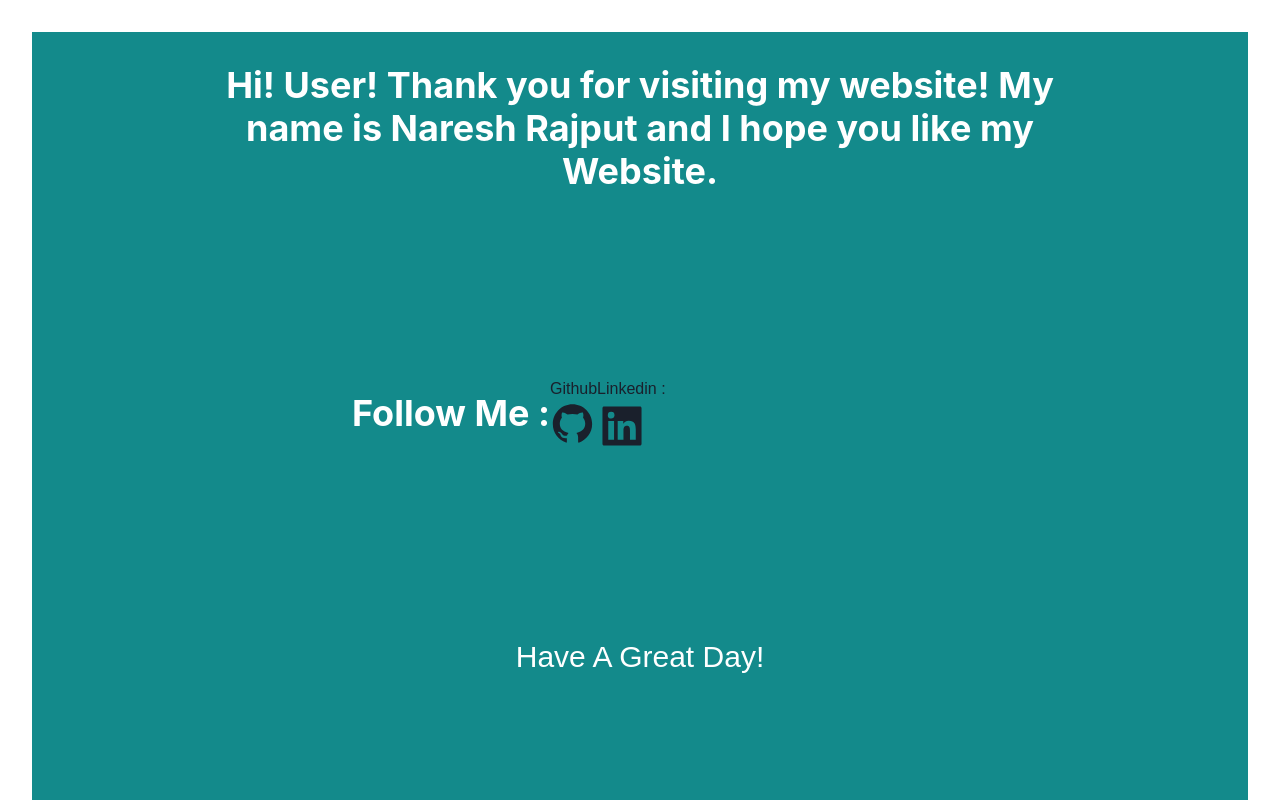
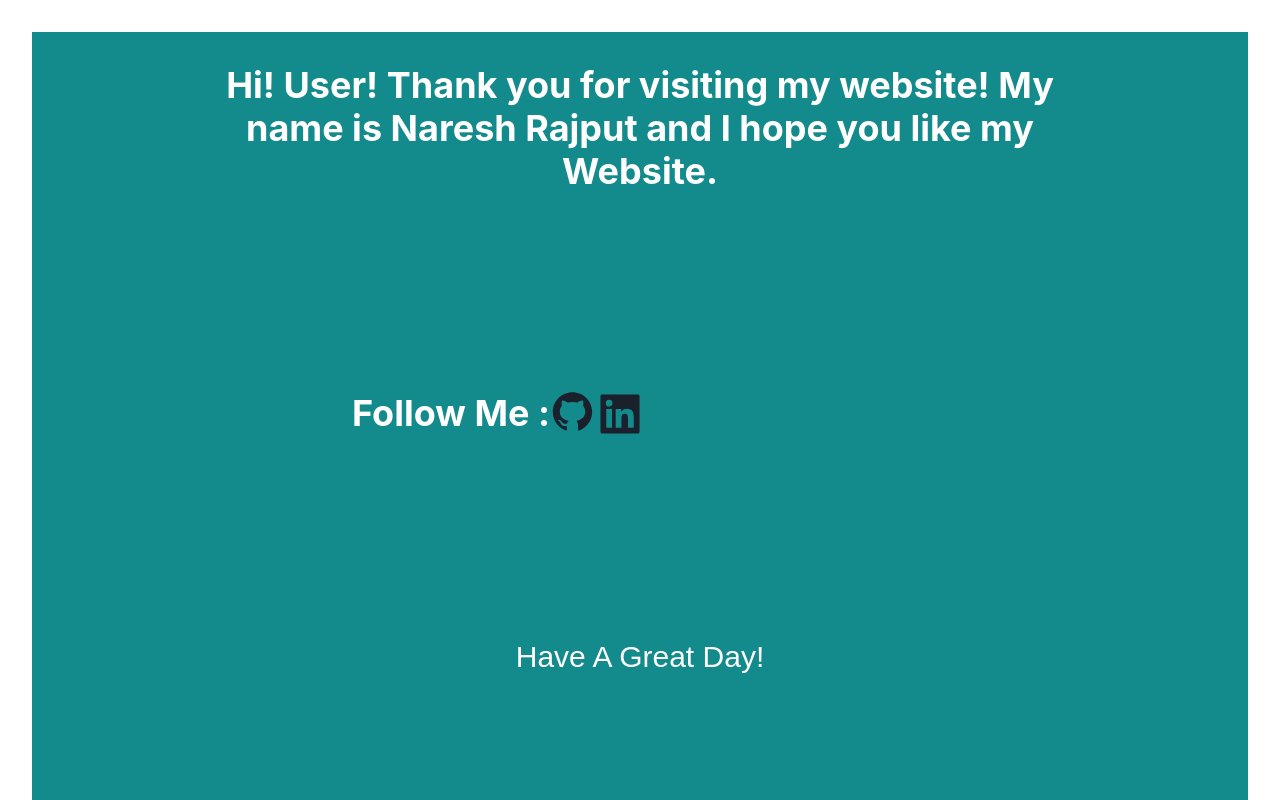
Before and after one commit to nmewada01/e-commerce, a React (Create React App) app: page /myaccount in a window 1280 px wide. Shown: the top 800 px of the page. Built offline with nearby package versions, Linux system fonts and the light colour scheme.

Commit message:
change the authentication link

```diff
--- a/src/Pages/Login.jsx
+++ b/src/Pages/Login.jsx
@@ -27,7 +27,8 @@ const Login = () => {
   const dispatch = useDispatch();
   const navigate = useNavigate();
   const location = useLocation();
-  const [username, setUsername] = useState("");
+  // const [username, setUsername] = useState("");
+  const [email, setEmail] = useState("");
   const [password, setPassword] = useState("");
   const toast = useToast();
   const loading = useSelector((store) => store.AuthReducer.isLoading);
@@ -37,17 +38,17 @@ const Login = () => {
     setEye((prev) => !prev);
   };
   const loginHandler = () => {
-    if (username === "naresh11" && password === "naresh#111*") {
+    if (email === "nareshmewada014@gmail.com" && password === "naresh#111*") {
       const params = {
-        username,
+        email,
         password,
       };
       dispatch(login(params, toast)).then((res) => {
         navigate("/admin", { replace: true });
       });
-    } else if (username && password) {
+    } else if (email && password) {
       const params = {
-        username,
+        email,
         password,
       };
       dispatch(login(params, toast)).then((res) => {
@@ -72,8 +73,8 @@ const Login = () => {
                 <FormLabel>Username</FormLabel>
                 <Input
                   type="text"
-                  value={username}
-                  onChange={(e) => setUsername(e.target.value)}
+                  value={email}
+                  onChange={(e) => setEmail(e.target.value)}
                 />
               </FormControl>
               <FormControl id="password" isRequired>
--- a/src/Pages/MyAccount.jsx
+++ b/src/Pages/MyAccount.jsx
@@ -1,9 +1,10 @@
-import { Box, Flex, Heading, Text } from "@chakra-ui/react";
+import { Box, Flex, Heading, Text, Tooltip } from "@chakra-ui/react";
 import React from "react";
 import { useSelector } from "react-redux";
 import { AiFillGithub, AiFillLinkedin } from "react-icons/ai";
 const MyAccount = () => {
   const profileData = useSelector((state) => state.AuthReducer?.profileData);
+  console.log(profileData)
   return (
     <div>
       <Box
@@ -27,22 +28,27 @@ const MyAccount = () => {
         >
           <Heading className="heading"> Follow Me : </Heading>
           <Flex justifyContent={"space-evenly"}>
+            <Tooltip label="Follow Me On Github" color="white">
               <Box>
                 <Text>
-                Github
                   <a href="https://github.com/nmewada01" alt={"nmewada01"}>
                     <AiFillGithub fontSize={"45px"} />
                   </a>
                 </Text>
               </Box>
+            </Tooltip>
+            <Tooltip label="Follow Me On Linkedin" color="white">
               <Box>
                 <Text>
-                Linkedin :
-                <a href="https://github.com/nmewada01" alt={"nmewada01"}>
+                  <a
+                    href="https://www.linkedin.com/in/naresh-rajput/"
+                    alt={"Naresh Rajput"}
+                  >
                     <AiFillLinkedin fontSize={"50px"} />
                   </a>
                 </Text>
               </Box>
+            </Tooltip>
           </Flex>
         </Flex>
         <Text fontSize={"30px"} color="white">
--- a/src/components/Profile/Profile.jsx
+++ b/src/components/Profile/Profile.jsx
@@ -34,9 +34,9 @@ const Profile = ({ colorMode }) => {
   useEffect(() => {
     if (profileData?.length === 0) {
       const token = localStorage.getItem("token"); //different approaches for getting local storage
-      const username = getLocalData("userInfo");
+      const email = getLocalData("userInfo");
       const payload = {
-        username: username,
+        email: email,
         token,
       };
       dispatch(profile(payload));
--- a/src/redux/AuthReducer/action.js
+++ b/src/redux/AuthReducer/action.js
@@ -6,7 +6,7 @@ import * as types from "./actionType";
 const register = (payload, toast) => (dispatch) => {
   dispatch({ type: types.REGISTER_R });
   return axios
-    .post("https://masai-api-mocker.herokuapp.com/auth/register", payload)
+    .post("https://naresh-auth-user.onrender.com/auth/signup", payload)
     .then((r) => {
       console.log(r.data)
       setToast(toast, "Registered Successful", "success");
@@ -19,10 +19,11 @@ const register = (payload, toast) => (dispatch) => {
 };
 
 const login = (payload, toast) => (dispatch) => {
-  saveLocalData("userInfo",payload.username)
+  console.log(payload)
+  saveLocalData("userInfo", payload.email)
   dispatch({ type: types.LOGIN_R });
   return axios
-    .post("https://masai-api-mocker.herokuapp.com/auth/login", payload)
+    .post("https://naresh-auth-user.onrender.com/auth/login", payload)
     .then((r) => {
       setToast(toast, "Login Successful", "success");
       dispatch({ type: types.LOGIN_S, payload: r.data.token });
@@ -37,7 +38,7 @@ const profile = (payload) => (dispatch) => {
   dispatch({ type: types.PROFILE_R });
   const options = {
     method: "GET",
-    url: `https://masai-api-mocker.herokuapp.com/user/${payload.username}`,
+    url: `https://naresh-auth-user.onrender.com/auth/${payload.email}`,
     headers: { Authorization: `Bearer ${payload.token}` },
   };
   return axios(options)
```
Lines whose indentation alone changed are shown as unchanged.
